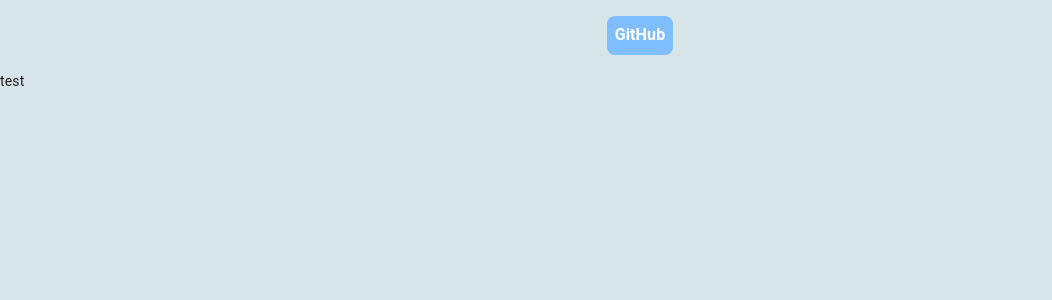
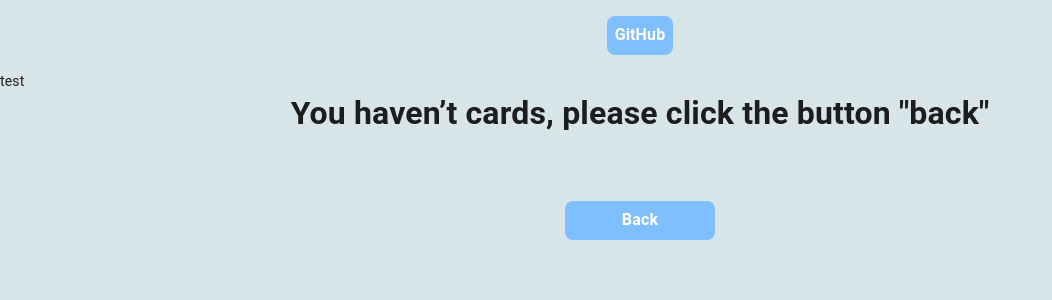
Before and after one commit to L87R78/redux-persist, a React (Create React App) app: page /redux-persist/my-favorites in a window 1280 px wide. Shown: the top 300 px of the page, without its empty margins (0-1052 px from the left). Built offline with nearby package versions, Linux system fonts and the light colour scheme.

Commit message:
Test gh-pages

```diff
--- a/src/App.jsx
+++ b/src/App.jsx
@@ -32,7 +32,7 @@ const App = ({ myCards }) => {
         <div className={classes.root}>
           <header className={classes.header}>
             {myCards.length > 0 && (
-              <Link className={classes.buttons} to="/my-favorites">
+              <Link className={classes.buttons} to="/redux-persist/my-favorites">
                 {ButtonTypes.myfavorites}
               </Link>
             )}
@@ -48,8 +48,8 @@ const App = ({ myCards }) => {
           test
         </div>
         <Switch>
-          <Route exact path="/" component={AllFavorites} />
-          <Route exact path="/my-favorites" component={MyFavorites} />
+          <Route exact path="/redux-persist" component={AllFavorites} />
+          <Route exact path="/redux-persist/my-favorites" component={MyFavorites} />
         </Switch>
       </ThemeProvider>
     </Router>
--- a/src/components/myCards/MyCards.jsx
+++ b/src/components/myCards/MyCards.jsx
@@ -30,7 +30,7 @@ const MyFavorites = ({ myCards, actionRemoveCard }) => {
         ))}
       </div>
 
-      <Link className={classes.buttons} to="/">
+      <Link className={classes.buttons} to="/redux-persist">
         {ButtonTypes.back}
       </Link>
     </>
--- a/src/index.js
+++ b/src/index.js
@@ -1,16 +1,18 @@
 import React from "react";
 import ReactDOM from "react-dom";
 import { Provider } from "react-redux";
-//import { HashRouter } from 'react-router-dom';
+import { HashRouter } from 'react-router-dom';
 import { store, persistor } from "./redux/store";
 import { PersistGate } from "redux-persist/integration/react";
 import App from "./App";
 
 ReactDOM.render(
+  <HashRouter>
     <Provider store={store}>
       <PersistGate loading={null} persistor={persistor}>
         <App />
       </PersistGate>
-    </Provider>,
+    </Provider>
+  </HashRouter>,
   document.getElementById("root")
 );
```
